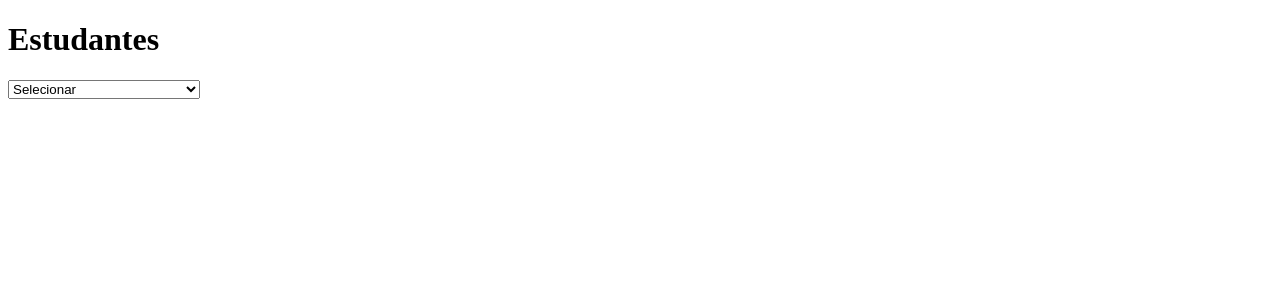
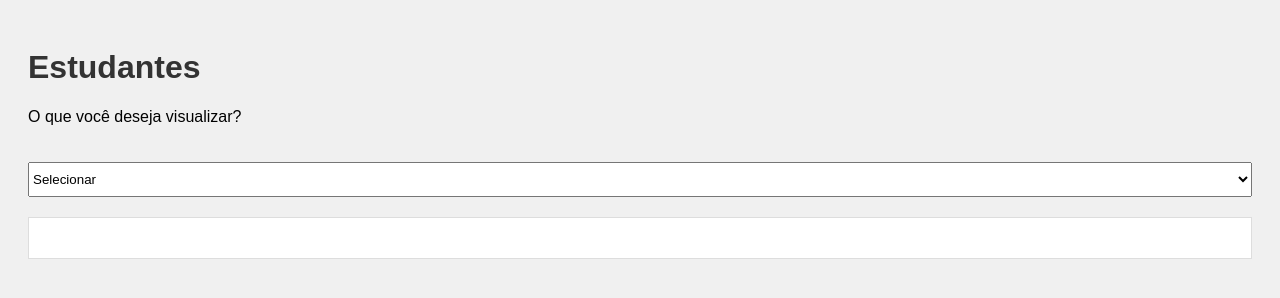
Before and after one commit to alvesrez/Lista-3---api, a plain HTML site: page index.html in a window 1280 px wide. Drawn offline with Linux system fonts and the light colour scheme.

Commit message:
Update index.html
correção do código para adicionar o estilo em css

```diff
--- a/index.html
+++ b/index.html
@@ -4,11 +4,16 @@
 <head>
     <meta charset="UTF-8">
     <meta name="viewport" content="width=device-width, initial-scale=1.0">
-    <title>Document</title>
+
+    <link rel="stylesheet" href="style.css">
+    <title>Lista 3 </title>
 </head>
 
 <body>
     <h1>Estudantes</h1>
+
+    <p>O que você deseja visualizar?</p>
+
     <select id="select">
         <option >Selecionar</option>
         <option value="opcao1">Todos os estudantes</option>
```
